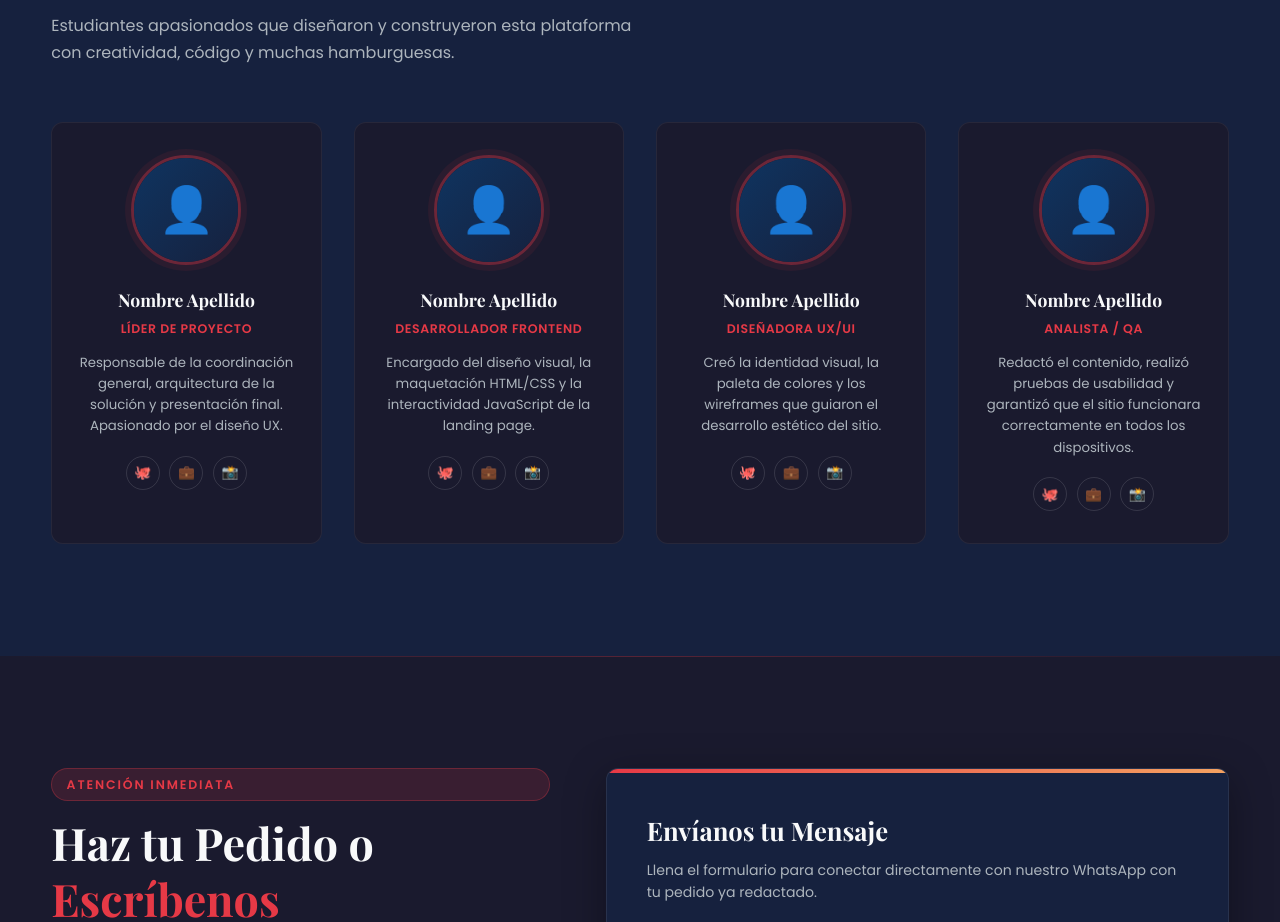
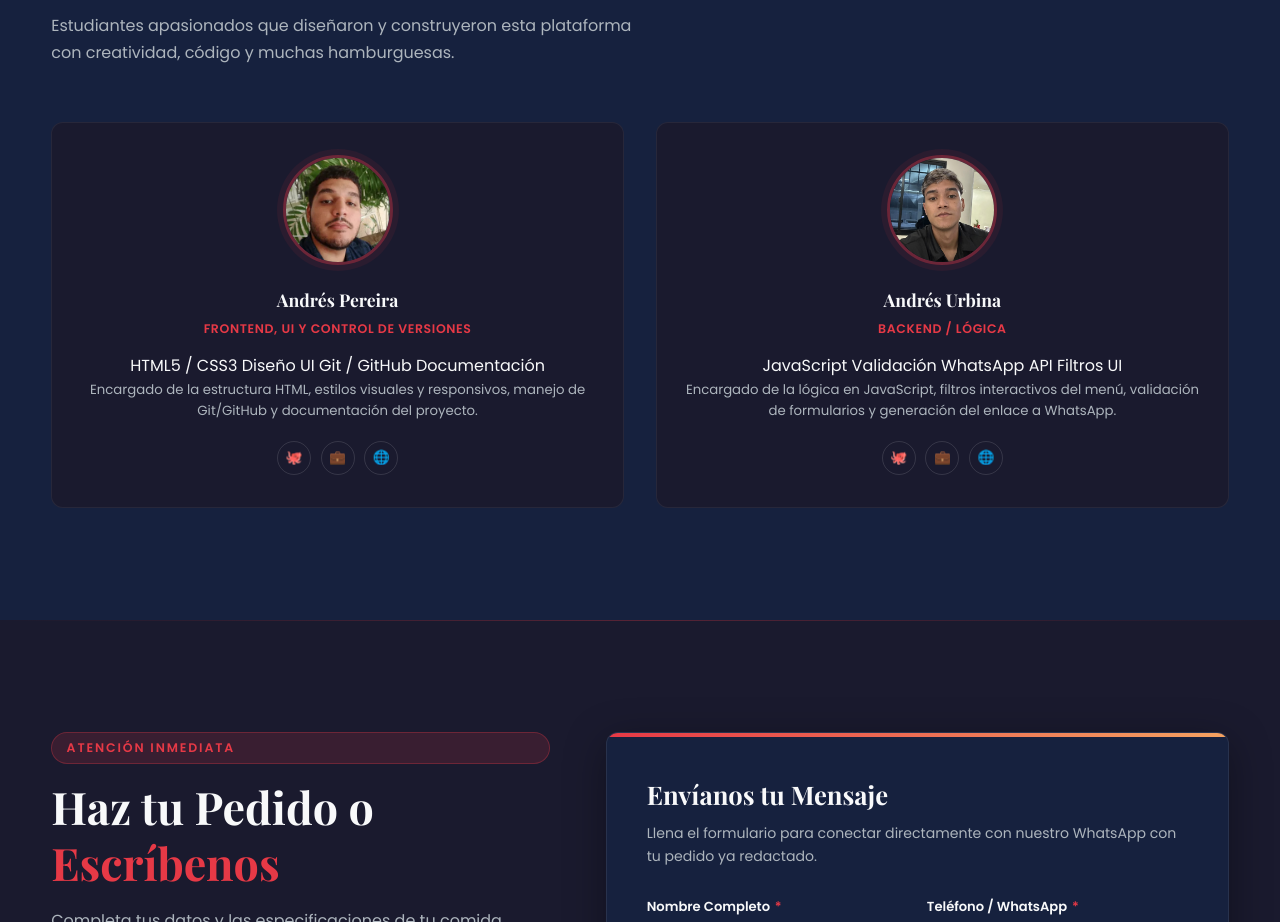
Before and after one commit to andresxxp14/landing-lola-burger, a plain HTML site: page index.html in a window 1280 px wide. Shown: the part 1995-2917 px from the top of the page. Drawn offline with nearby package versions, Linux system fonts and the light colour scheme.

Commit message:
feat: sync updated index.html and team photos

```diff
--- a/index.html
+++ b/index.html
@@ -268,76 +268,51 @@
 
       <div class="team-grid">
 
-        <!-- Miembro 1 -->
-        <article class="team-card" data-reveal data-delay="100" aria-label="Miembro 1 del equipo">
+        <!-- Integrante 1: Andres -->
+        <article class="team-card" data-reveal data-delay="100" aria-label="Andres - Frontend, UI y Control de Versiones">
           <div class="team-photo">
-            <!-- Reemplaza con: <img src="img/team/miembro1.jpg" alt="Nombre del integrante"> -->
-            <div class="photo-placeholder" aria-hidden="true">👤</div>
+            <img src="img/miembro1.jpg" alt="Andrés Pereira — Frontend, UI y Control de Versiones" class="team-img" loading="lazy" />
           </div>
-          <h3 class="team-name">Nombre Apellido</h3>
-          <p class="team-role">Líder de Proyecto</p>
+          <h3 class="team-name">Andrés Pereira</h3>
+          <p class="team-role">Frontend, UI y Control de Versiones</p>
+          <div class="team-tags">
+            <span>HTML5 / CSS3</span>
+            <span>Diseño UI</span>
+            <span>Git / GitHub</span>
+            <span>Documentación</span>
+          </div>
           <p class="team-bio">
-            Responsable de la coordinación general, arquitectura de la
-            solución y presentación final. Apasionado por el diseño UX.
+            Encargado de la estructura HTML, estilos visuales y responsivos,
+            manejo de Git/GitHub y documentación del proyecto.
           </p>
-          <div class="team-socials" aria-label="Redes sociales">
-            <a href="#" class="social-link" aria-label="GitHub">🐙</a>
-            <a href="#" class="social-link" aria-label="LinkedIn">💼</a>
-            <a href="#" class="social-link" aria-label="Instagram">📸</a>
+          <div class="team-socials" aria-label="Redes sociales de Andres">
+            <a href="#" class="social-link" aria-label="GitHub de Andrés Pereira">🐙</a>
+            <a href="#" class="social-link" aria-label="LinkedIn de Andrés Pereira">💼</a>
+            <a href="#" class="social-link" aria-label="Portafolio de Andrés Pereira">🌐</a>
           </div>
         </article>
 
-        <!-- Miembro 2 -->
-        <article class="team-card" data-reveal data-delay="200" aria-label="Miembro 2 del equipo">
+        <!-- Integrante 2: Andrés Urbina -->
+        <article class="team-card" data-reveal data-delay="200" aria-label="Andrés Urbina - Backend y Lógica">
           <div class="team-photo">
-            <div class="photo-placeholder" aria-hidden="true">👤</div>
+            <img src="img/miembro2.jpg" alt="Andrés Urbina — Backend / Lógica" class="team-img team-img--portrait" loading="lazy" />
           </div>
-          <h3 class="team-name">Nombre Apellido</h3>
-          <p class="team-role">Desarrollador Frontend</p>
+          <h3 class="team-name">Andrés Urbina</h3>
+          <p class="team-role">Backend / Lógica</p>
+          <div class="team-tags">
+            <span>JavaScript</span>
+            <span>Validación</span>
+            <span>WhatsApp API</span>
+            <span>Filtros UI</span>
+          </div>
           <p class="team-bio">
-            Encargado del diseño visual, la maquetación HTML/CSS y la
-            interactividad JavaScript de la landing page.
+            Encargado de la lógica en JavaScript, filtros interactivos del menú,
+            validación de formularios y generación del enlace a WhatsApp.
           </p>
-          <div class="team-socials" aria-label="Redes sociales">
-            <a href="#" class="social-link" aria-label="GitHub">🐙</a>
-            <a href="#" class="social-link" aria-label="LinkedIn">💼</a>
-            <a href="#" class="social-link" aria-label="Instagram">📸</a>
-          </div>
-        </article>
-
-        <!-- Miembro 3 -->
-        <article class="team-card" data-reveal data-delay="300" aria-label="Miembro 3 del equipo">
-          <div class="team-photo">
-            <div class="photo-placeholder" aria-hidden="true">👤</div>
-          </div>
-          <h3 class="team-name">Nombre Apellido</h3>
-          <p class="team-role">Diseñadora UX/UI</p>
-          <p class="team-bio">
-            Creó la identidad visual, la paleta de colores y los wireframes
-            que guiaron el desarrollo estético del sitio.
-          </p>
-          <div class="team-socials" aria-label="Redes sociales">
-            <a href="#" class="social-link" aria-label="GitHub">🐙</a>
-            <a href="#" class="social-link" aria-label="LinkedIn">💼</a>
-            <a href="#" class="social-link" aria-label="Instagram">📸</a>
-          </div>
-        </article>
-
-        <!-- Miembro 4 -->
-        <article class="team-card" data-reveal data-delay="400" aria-label="Miembro 4 del equipo">
-          <div class="team-photo">
-            <div class="photo-placeholder" aria-hidden="true">👤</div>
-          </div>
-          <h3 class="team-name">Nombre Apellido</h3>
-          <p class="team-role">Analista / QA</p>
-          <p class="team-bio">
-            Redactó el contenido, realizó pruebas de usabilidad y garantizó
-            que el sitio funcionara correctamente en todos los dispositivos.
-          </p>
-          <div class="team-socials" aria-label="Redes sociales">
-            <a href="#" class="social-link" aria-label="GitHub">🐙</a>
-            <a href="#" class="social-link" aria-label="LinkedIn">💼</a>
-            <a href="#" class="social-link" aria-label="Instagram">📸</a>
+          <div class="team-socials" aria-label="Redes sociales de Andrés Urbina">
+            <a href="#" class="social-link" aria-label="GitHub de Andrés Urbina">🐙</a>
+            <a href="#" class="social-link" aria-label="LinkedIn de Andrés Urbina">💼</a>
+            <a href="#" class="social-link" aria-label="Portafolio de Andrés Urbina">🌐</a>
           </div>
         </article>
 
```
Also changed, not shown: img/miembro1.jpg (added), img/miembro2.jpg (added).
